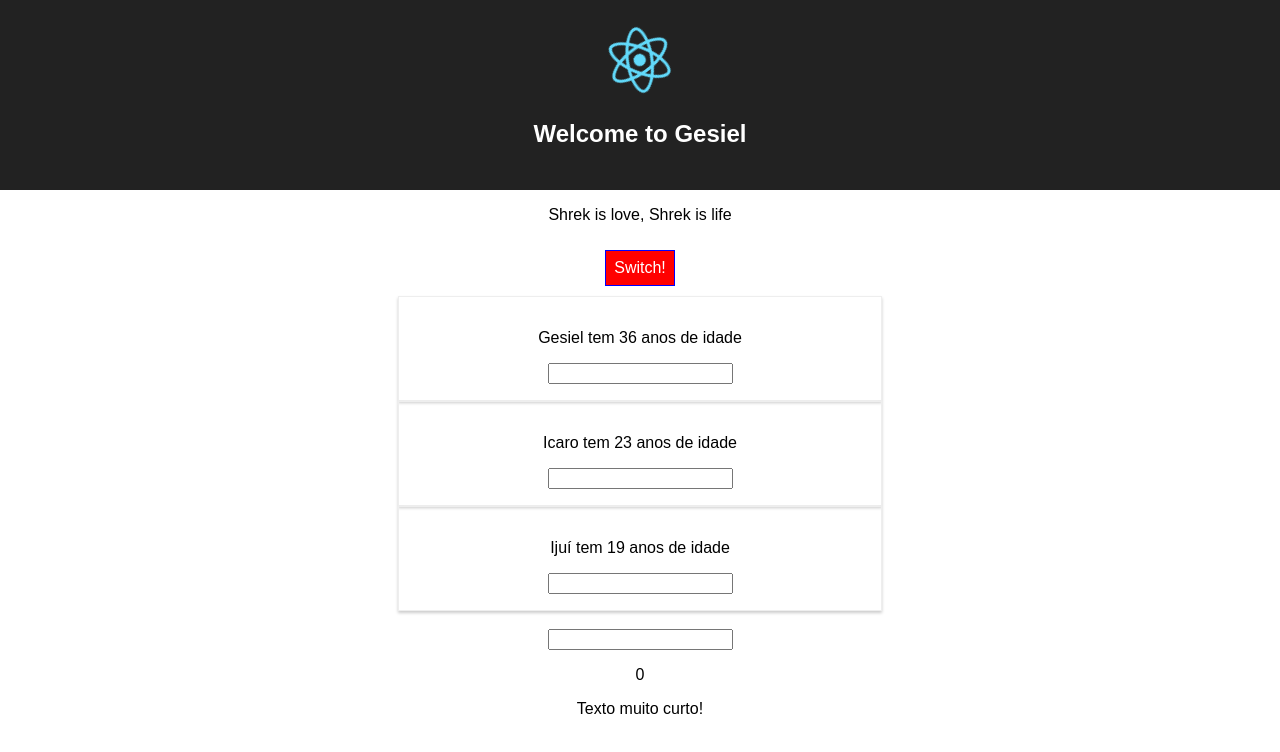
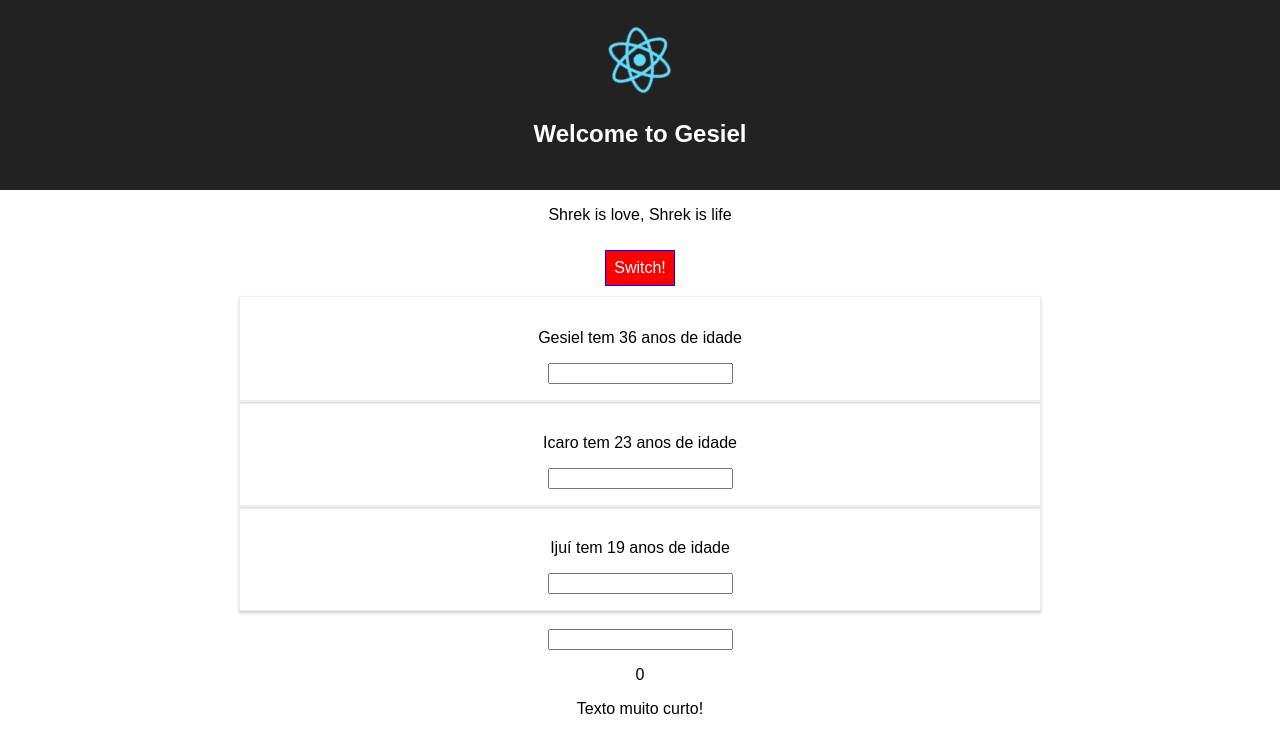
Before and after one commit to DMorsch/gesiel, a React (Create React App) app: page / in a window 1280 px wide. Both pictures are taken after a click on the button "Switch!". Shown: the top 752 px of the page. Built offline with nearby package versions, Linux system fonts and the light colour scheme.

Commit message:
Radium removido

```diff
--- a/src/App.js
+++ b/src/App.js
@@ -1,7 +1,6 @@
 import React, { Component } from 'react';
 import logo from './logo.svg';
 import './App.css';
-import Radium, {StyleRoot} from 'radium';
 import Person from './Person/Person';
 import ValidationComponent from './ValidationComponent';
 import CharComponent from './CharComponent';
@@ -76,11 +75,7 @@
       border: '1px solid blue',
       padding: '8px',
       cursor: 'pointer',
-      margin: '10px',
-      ':hover': {
-        backgroundColor : 'lightgreen',
-        color : 'black'
-      }
+      margin: '10px'
      }
 
     let pessoas = null;
@@ -100,10 +95,6 @@
       </div>
       )
       estilo.backgroundColor = 'red';
-      estilo[':hover'] = {
-        backgroundColor : '#ff4d4d',
-        color : 'black'
-      }
     }
 
     let vetor = this.state.outra.split('');
@@ -128,7 +119,6 @@
     }
 
     return (
-      <StyleRoot>
       <div className="App">
         <header className="App-header">
           <img src={logo} className="App-logo" alt="logo" />
@@ -145,9 +135,8 @@
          <ValidationComponent comprimento={this.state.outra.length}/>
          { charComps }
       </div>
-      </StyleRoot>
     );
   }
 }
 
-export default Radium(App);
+export default App;
--- a/src/Person/Person.js
+++ b/src/Person/Person.js
@@ -1,15 +1,9 @@
 import React from 'react';
 import './Person.css';
-import Radium from 'radium';
 
 const person = (props) => {
-    const estilo = {
-        '@media (min-width: 500px)': {
-            width : '450px'
-        }
-    }
 return (
-<div className="Person" style={estilo}>
+<div className="Person" >
     <p onClick={props.clique}> {props.nome} tem {props.idade } anos de idade </p>
     <p> {props.children} </p>
     <input type="text" onChange={props.mudar}/>
@@ -17,4 +11,4 @@
 );
 }
 
-export default Radium(person);
+export default person;
```
